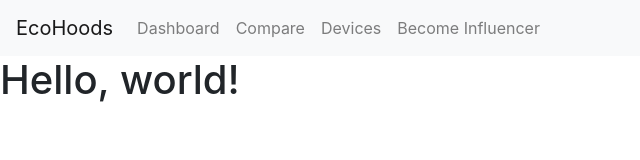
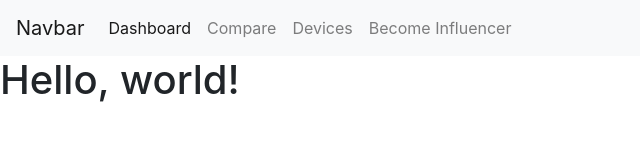
Before and after one commit to JosephLindzius/EcoHoods, a website: page public/index.html in a window 1280 px wide. Shown: the whole page, without its empty margins (0-640 px from the left). Drawn offline with nearby package versions, Linux system fonts and the light colour scheme.

Commit message:
fix navbar

```diff
--- a/public/index.html
+++ b/public/index.html
@@ -14,14 +14,15 @@
   <body>
 
       <nav class="navbar navbar-expand-lg navbar-light bg-light">
-    <button class="navbar-toggler" type="button" data-toggle="collapse" data-target="#navbarTogglerDemo03" aria-controls="navbarTogglerDemo03" aria-expanded="false" aria-label="Toggle navigation">
+          <button class="navbar-toggler mr-auto" type="button" data-toggle="collapse" data-target="#navbarSupportedContent" aria-controls="navbarSupportedContent" aria-expanded="false" aria-label="Toggle navigation">
             <span class="navbar-toggler-icon"></span>
           </button>
-    <a class="navbar-brand" href="#">EcoHoods</a>
+          <a class="navbar-brand" href="#">Navbar</a>
 
-    <div class="collapse navbar-collapse">
-      <ul class="navbar-nav mr-auto mt-2 mt-lg-0">
-        <li class="nav-item">
+          <div class="collapse navbar-collapse" id="navbarSupportedContent">
+            <ul class="navbar-nav mr-auto">
+
+                    <li class="nav-item active">
                       <a class="nav-link" href="./dashboard.html">Dashboard</a>
                     </li>
                     <li class="nav-item">
@@ -33,9 +34,14 @@
                     <li class="nav-item">
                       <a class="nav-link" href="./influencer.html">Become Influencer</a>
                     </li>
+
             </ul>
           </div>
         </nav>
+
+
+
+
     <h1>Hello, world!</h1>
 
     <!-- Optional JavaScript -->
```
Lines whose indentation alone changed are shown as unchanged.
